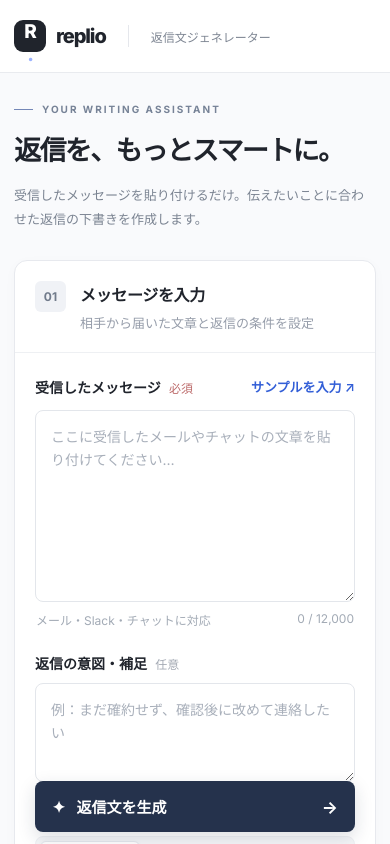
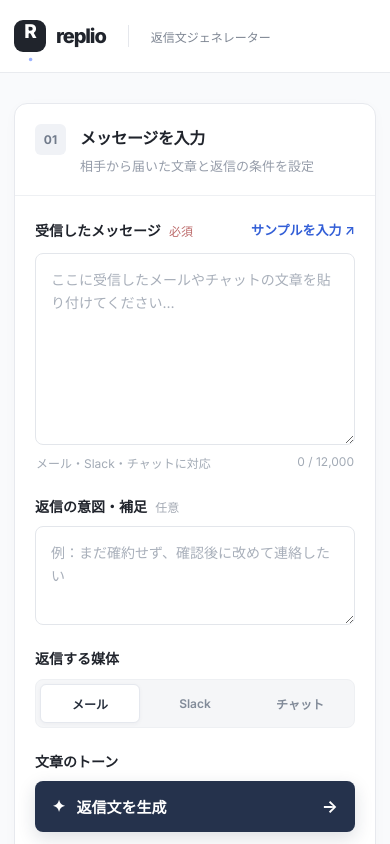
Before and after one commit to yuukioda999/replio, a Next.js app in the folder frontend/: page / in a window 390 px wide. Shown: the top 844 px of the page. Built offline with nearby package versions, Linux system fonts and the light colour scheme.

Commit message:
feat(ui): restore responsive generation layout on latest main

```diff
--- a/frontend/src/app/page.tsx
+++ b/frontend/src/app/page.tsx
@@ -34,7 +34,6 @@ export default function Home() {
   return <div className="app-shell">
     <header className="topbar"><div className="topbar-inner"><a className="wordmark" href="/" aria-label="Replio ホーム"><span className="logo-symbol">R<span>.</span></span><span>replio</span></a><span className="top-divider"/><span className="top-label">返信文ジェネレーター</span><span className="top-spacer"/><span className="status"><span className="status-dot"/>ワークスペース</span></div></header>
     <main className="main">
-      <div className="heading"><div className="eyebrow"><span className="eyebrow-line"/> YOUR WRITING ASSISTANT</div><h1>返信を、もっとスマートに。</h1><p>受信したメッセージを貼り付けるだけ。伝えたいことに合わせた返信の下書きを作成します。</p></div>
       <div className="editor-grid">
         <section className="surface input-panel" aria-labelledby="input-title">
           <div className="surface-head"><div className="section-index">01</div><div><h2 id="input-title">メッセージを入力</h2><p>相手から届いた文章と返信の条件を設定</p></div></div>
```
